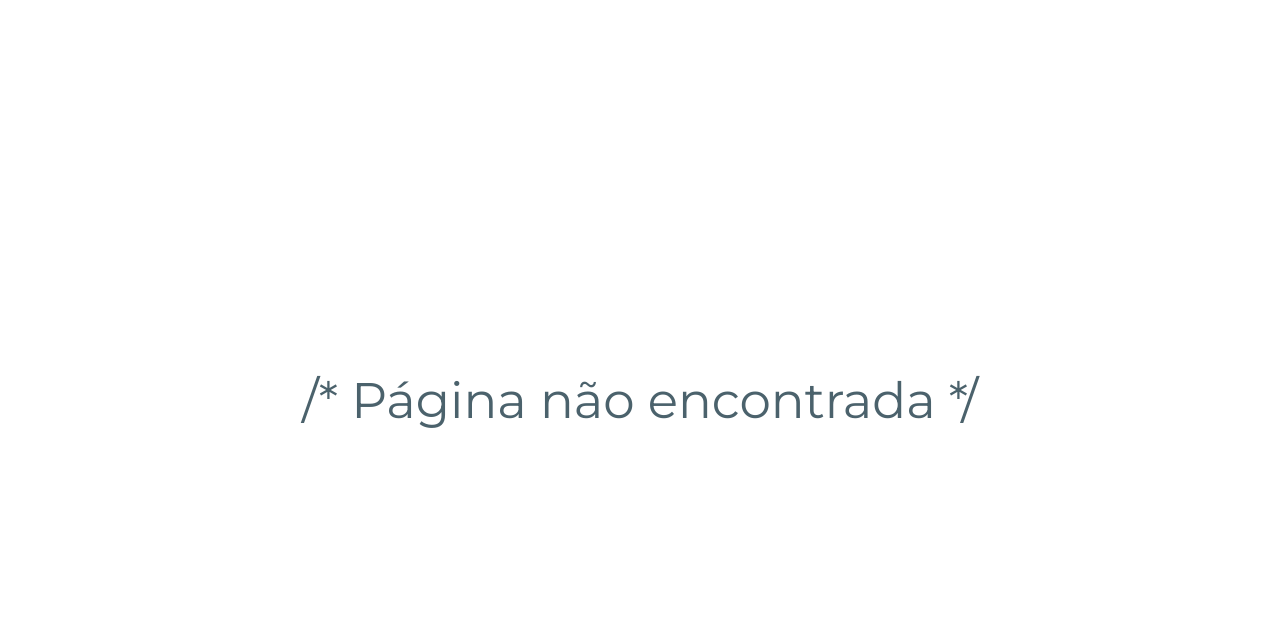
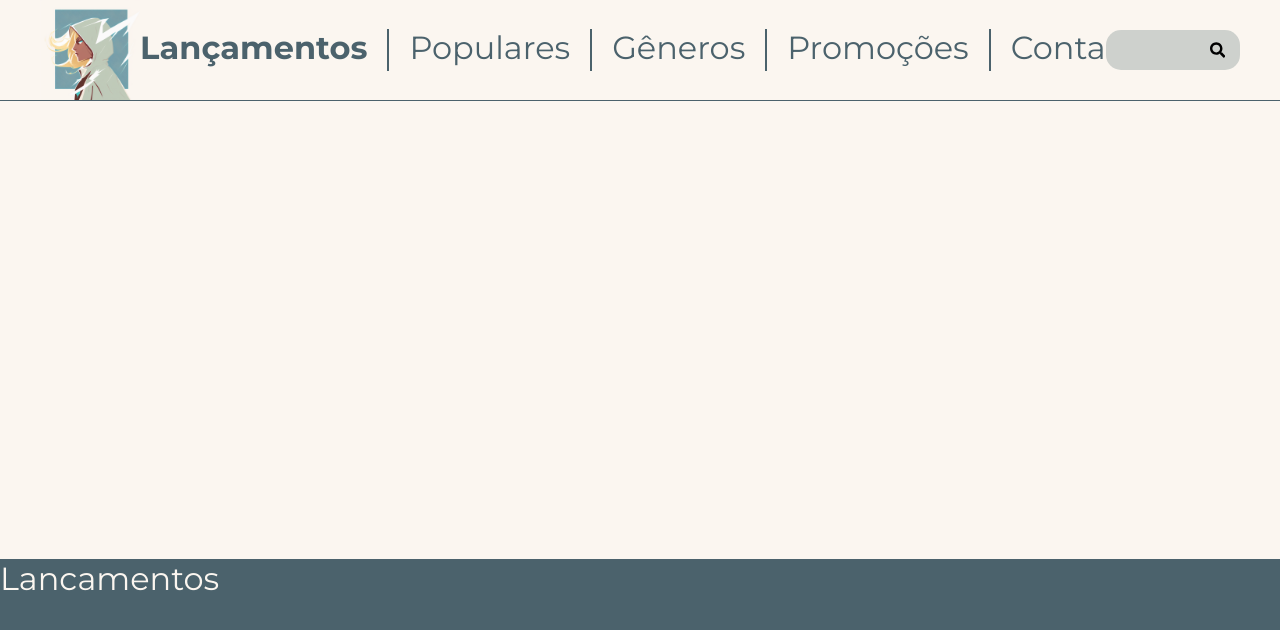
Before and after one commit to bernardoleris/game-dame, a React (Vite) app in the folder my-react-app/: page /releases in a window 1280 px wide. Shown: the top 630 px of the page. Built offline with nearby package versions, Linux system fonts and the light colour scheme.

Commit message:
finalizando tela promocoes e inciando lancamentos

```diff
--- a/my-react-app/src/App.jsx
+++ b/my-react-app/src/App.jsx
@@ -10,6 +10,7 @@ import Admin from "./pages/Admin/Admin.jsx"
 import Promotions from "./pages/Promotions/Promotions.jsx";
 import { Routes, Route } from "react-router-dom";
 import { Provider } from 'jotai';
+import Releases from "./pages/Releases/Releases.jsx";
 
 function App() {
   return (
@@ -23,6 +24,7 @@ function App() {
         <Route path='/underdevelopment' element={<UnderDevelopment />}></Route>
         <Route path='/admin' element={<Admin />}></Route>
         <Route path='/promotions' element={<Promotions />}></Route>
+        <Route path='/releases' element={<Releases />}></Route>
         <Route path="*" element={<NoMatch />}></Route>
       </Routes>
     </Provider>
--- a/my-react-app/src/components/Button.jsx
+++ b/my-react-app/src/components/Button.jsx
@@ -31,6 +31,7 @@ const StyledIcon = styled.span`
     margin-top: ${props => props.iconMarginTop || '20px'};
     width: 20px;
     height: 20px;
+    margin-right: ${props => props.iconMarginRight || '0px'};
 `;
 
 function Button(props) {
@@ -47,7 +48,7 @@ function Button(props) {
             >
                 {props.text}
                 {props.icon ? (
-                    <StyledIcon iconMarginTop={props.iconMarginTop}>
+                    <StyledIcon iconMarginTop={props.iconMarginTop} iconMarginRight={props.iconMarginRight}>
                         {props.icon}
                     </StyledIcon>
                 ) : null}
--- a/my-react-app/src/components/Navbar/Navbar.jsx
+++ b/my-react-app/src/components/Navbar/Navbar.jsx
@@ -10,7 +10,7 @@ function Navbar(){
         <div className="header">
             <img src={avatarImage} alt="Avatar" className="navbar-avatar"/>
             <div className="bar">
-                <NavLink to="/underdevelopment" className={({isActive}) => (isActive ? "navbar-texto active-style" : 'navbar-texto')}>Lançamentos</NavLink>
+                <NavLink to="/releases" className={({isActive}) => (isActive ? "navbar-texto active-style" : 'navbar-texto')}>Lançamentos</NavLink>
                 <div className="barra-vertical"></div>
                 <NavLink to="/underdevelopment" className={({isActive}) => (isActive ? "navbar-texto active-style" : 'navbar-texto')}>Populares</NavLink>
                 <div className="barra-vertical"></div>
--- /dev/null
+++ b/my-react-app/src/components/SmallBox.jsx
@@ -0,0 +1,30 @@
+import React from 'react';
+import styled from 'styled-components';
+
+const Box = styled.div`
+  width: ${props => props.width || '100px'};
+  height: ${props => props.height || '100px'};
+  color: ${props => props.fontColor || 'black'};
+  font-size: ${props => props.fontSize || '16px'};
+  background-color: ${props => props.bgColor || 'white'};
+  display: flex;
+  justify-content: center;
+  align-items: center;
+  border-radius: 5px;
+`;
+
+const SmallBox = ({ width, height, fontColor, fontSize, bgColor, children }) => {
+  return (
+    <Box
+      width={width}
+      height={height}
+      fontColor={fontColor}
+      fontSize={fontSize}
+      bgColor={bgColor}
+    >
+      {children}
+    </Box>
+  );
+};
+
+export default SmallBox;
--- a/my-react-app/src/pages/Promotions/Promotions.css
+++ b/my-react-app/src/pages/Promotions/Promotions.css
@@ -65,3 +65,11 @@
     font-size: 32px;
     font-weight: bold;
 }
+
+.smallbox-position {
+    position: absolute;
+    bottom: 20px;
+    right: 20px;
+    display: flex;
+    gap: 10px;
+}
--- a/my-react-app/src/pages/Promotions/Promotions.jsx
+++ b/my-react-app/src/pages/Promotions/Promotions.jsx
@@ -5,6 +5,7 @@ import Navbar from '../../components/Navbar/Navbar';
 import promotionImg from "../../assets/godofwar-img.png"
 import Button from '../../components/Button';
 import { FaShoppingCart } from "react-icons/fa";
+import SmallBox from '../../components/SmallBox';
 
 function Promotions(){
     return (
@@ -14,6 +15,27 @@ function Promotions(){
                 <div className='game-box'>
                     <div className='discount-circle'>98%</div>
                     <img src={promotionImg} alt="" />
+                    <div className='smallbox-position'>
+                        <SmallBox
+                            width="65px"
+                            height="25px"
+                            fontColor="#FCFAFA"
+                            fontSize="14px"
+                            bgColor="
+                            #4B626C"
+                        >
+                            -40%
+                        </SmallBox>
+                        <SmallBox
+                            width="100px"
+                            height="25px"
+                            fontColor="#4B626C"
+                            fontSize="16px"
+                            bgColor="#FCFAFA"
+                        >
+                            R$ 119,95
+                    </SmallBox>
+                    </div>
                 </div>
                 <div className='describe-box'>
                     <div className='promotions-title'>God Of War</div>
@@ -40,6 +62,7 @@ function Promotions(){
                         icon={<FaShoppingCart />}
                         marginTop = "-10px"
                         iconMarginTop="5px"
+                        iconMarginRight="-17px"
                     />
                 </div>
 
--- /dev/null
+++ b/my-react-app/src/pages/Releases/Releases.css
@@ -0,0 +1,26 @@
+.releases{
+    background-color: #FBF6F0;
+    width: 100%;
+    height: calc(100vh - 101px);
+    display: flex;
+    flex-direction: column;
+    font-family: Montserrat, sans-serif;
+    font-style: normal;
+}
+
+.carousel-space{
+    background-color: #FBF6F0;
+    width: 100%;
+    height: 75vh;
+}
+
+.releases-space{
+    height: 315px;
+    width: 100%;
+    background-color: #4B626C;
+}
+
+.release-text{
+    color:#FBF6F0;
+    font-size: 32px;
+}
--- /dev/null
+++ b/my-react-app/src/pages/Releases/Releases.jsx
@@ -0,0 +1,21 @@
+import React from 'react';
+import Navbar from '../../components/Navbar/Navbar';
+import "./Releases.css";
+
+function Releases(){
+    return (
+        <div>
+            <Navbar />
+            <div className='releases'>
+                <div className='carousel-space'>
+
+                </div>
+                <div className='releases-space'>
+                    <div className='release-text'>Lancamentos</div>
+                </div>
+            </div>
+        </div>
+    )
+}
+
+export default Releases;
```
